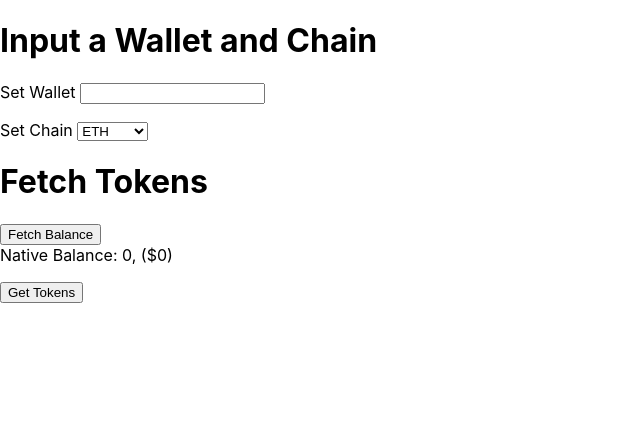
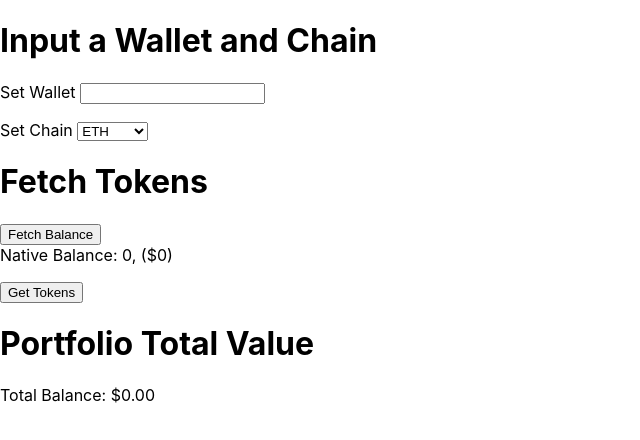
Before and after one commit to Diablo73/Zapper-Dapp-Web3, a React (Create React App) app in the folder frontend/: page / in a window 1280 px wide. Shown: the top 440 px of the page, without its empty margins (0-640 px from the left). Built offline with nearby package versions, Linux system fonts and the light colour scheme.

Commit message:
portfolio value

```diff
--- a/frontend/src/App.js
+++ b/frontend/src/App.js
@@ -3,6 +3,7 @@
 import WalletInputs from "./components/WalletInputs";
 import NativeTokens from "./components/NativeTokens";
 import Tokens from "./components/Tokens";
+import PortfolioValue from "./components/PortfolioValue";
 
 function App() {
 
@@ -35,6 +36,10 @@
 				tokens={tokens}
 				setTokens={setTokens}
 			/>
+			<PortfolioValue
+				nativeValue={nativeValue}
+				tokens={tokens}
+			/>
 		</div>
 	);
 }
--- /dev/null
+++ b/frontend/src/components/PortfolioValue.js
@@ -0,0 +1,26 @@
+import React from "react";
+import { useState, useEffect } from "react";
+
+function PortfolioValue({ tokens, nativeValue }) {
+	const [totalValue, setTotalValue] = useState(0);
+
+	useEffect(() => {
+		let val = Number(nativeValue);
+		for (let i = 0; i < tokens.length; i++) {
+			val = val + Number(tokens[i].val);
+		}
+
+		setTotalValue(val.toFixed(2));
+	}, [nativeValue, tokens]);
+
+	return (
+		<>
+			<h1>Portfolio Total Value</h1>
+			<p>
+				<span>Total Balance: ${totalValue}</span>
+			</p>
+		</>
+	);
+}
+
+export default PortfolioValue;
```
